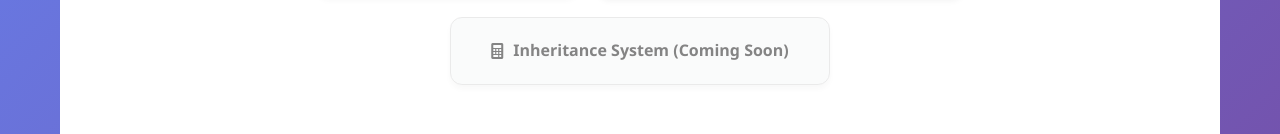
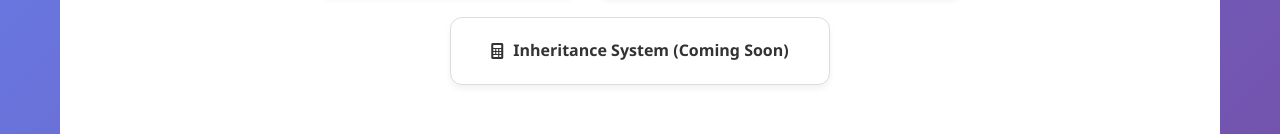
Before and after one commit to bamr24744-code/bamr24744-code.github.io, a plain HTML site: page Applications.html in a window 1280 px wide. Shown: the part 316-450 px from the top of the page. Drawn offline with Linux system fonts and the light colour scheme.

Commit message:
Fix HTML encoding issues in Applications.html
add link program

```diff
--- a/Applications.html
+++ b/Applications.html
@@ -44,7 +44,7 @@
                         <i class="fas fa-microchip"></i> Enigma Simulator (Web Version)
                  </a>
 
-                <a href="#" class="app-link disabled">
+                <a href="https://bamr24744-code.github.io/.github.io-1/" class="app-link">
                     <i class="fas fa-calculator"></i> Inheritance System (Coming Soon)
                 </a>
             </div>
```
